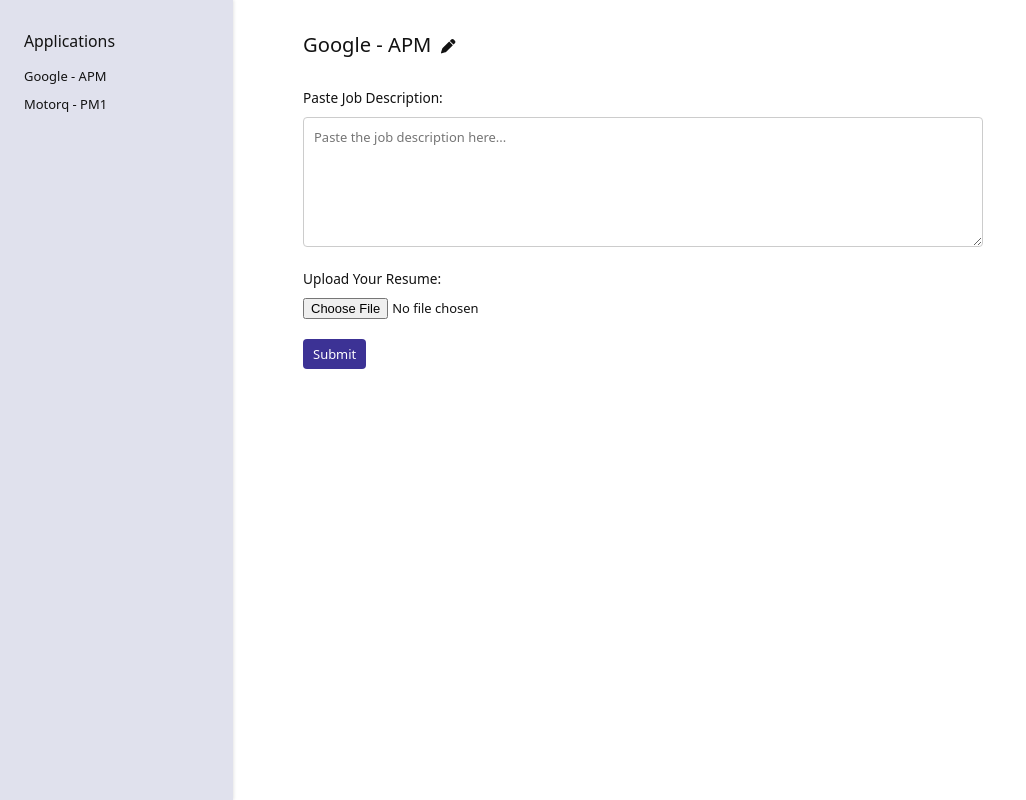
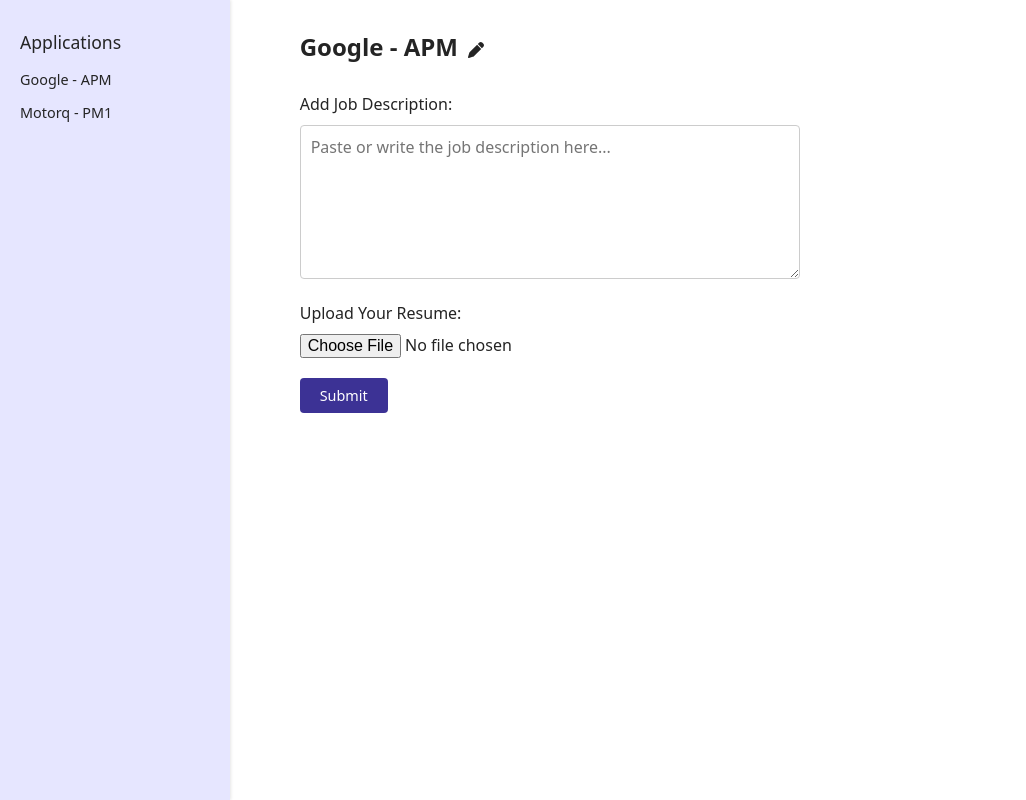
Before and after one commit to apigeoneer/job-application-tool, a React (Create React App) app in the folder client/: page / in a window 1280 px wide. Shown: the whole page, without its empty margins (0-1026 px from the left). Built offline with nearby package versions, Linux system fonts and the light colour scheme.

Commit message:
Improved ui

```diff
--- a/client/src/App.css
+++ b/client/src/App.css
@@ -2,14 +2,14 @@
   box-sizing: border-box;
   margin: 0;
   padding: 0;
-  font-size: 0.9rem;
+  font-size: 1rem;
   font-family: system-ui, -apple-system, BlinkMacSystemFont, 'Segoe UI', Roboto, Oxygen, Ubuntu, Cantarell, 'Open Sans', 'Helvetica Neue', sans-serif;
-  color: #121212;
+  color: #242424;
 }
 
 h1 {
-  font-size: 1.4rem;
-  font-weight: 500;
+  font-size: 1.5rem;
+  font-weight: 700;
 }
 
 h2 {
--- a/client/src/components/MainContent.css
+++ b/client/src/components/MainContent.css
@@ -7,12 +7,13 @@
 }
 .main-content label {
   font-weight: 500;
-  font-size: 0.95rem;
+  font-size: 1rem;
   margin-top: 8px;
   display: block;
 }
 .main-content textarea {
-  width: 75%;
+  width: 55%;
+  min-width: 300px;
   margin: 10px 0;
   padding: 10px;
   border-radius: 4px;
@@ -23,7 +24,7 @@
 }
 .submit-button {
   margin-top: 10px;
-  padding: 6px 10px;
+  padding: 8px 20px;
   background-color: #3C3295;
   color: white;
   border: none;
@@ -34,6 +35,10 @@
 }
 .submit-button:hover {
   background-color: #32267D;
+}
+.submit-button:disabled {
+  background-color: #c7d2fe;
+  cursor: not-allowed;
 }
 .response-message {
   margin-top: 20px;
@@ -58,11 +63,10 @@
 }
 .editable-heading {
   font-size: 1.4rem;
-  font-weight: 500;
+  font-weight: 700;
   border: none;
   outline: none;
   background-color: transparent;
-  color: #212121;
   width: 100%;
   cursor: text;
 }
--- a/client/src/components/MainContent.js
+++ b/client/src/components/MainContent.js
@@ -82,11 +82,11 @@
       )}
     </div>
           <div>
-            <label>Paste Job Description:</label>
+            <label>Add Job Description:</label>
             <textarea
               value={jobDescription}
               onChange={handleJobDescriptionChange}
-              placeholder="Paste the job description here..."
+              placeholder="Paste or write the job description here..."
               rows="6"
               cols="60"
             ></textarea>
--- a/client/src/components/Sidebar.css
+++ b/client/src/components/Sidebar.css
@@ -1,24 +1,32 @@
 .sidebar {
     width: 22%;
     min-width: 200px;
-    background-color: #E0E1ED;
+    background-color: #e6e6ff;
     color: #121212;
     box-shadow: 1px 0 3px rgba(0, 0, 0, 0.1);
-    padding: 30px 20px 10px 24px;
+    padding: 30px 12px;
   }
   .sidebar h2 {
     margin-bottom: 10px;
+    padding: 0 8px;
   }
   .sidebar ul {
     list-style: none;
     padding: 0;
   }
   .sidebar li {
-    padding: 5px 0;
+    margin-top: 2px;
+    padding: 6px 8px;
     cursor: pointer;
     font-size: 0.9rem;
     font-weight: 450;
+    transition: background-color 0.3s;
   }
+  .sidebar li:hover {
+    background-color: #aeaeff;
+    border-radius: 4px;
+  }
+
   .no-projects-message {
     color: #212121;
     font-style: italic;
```
